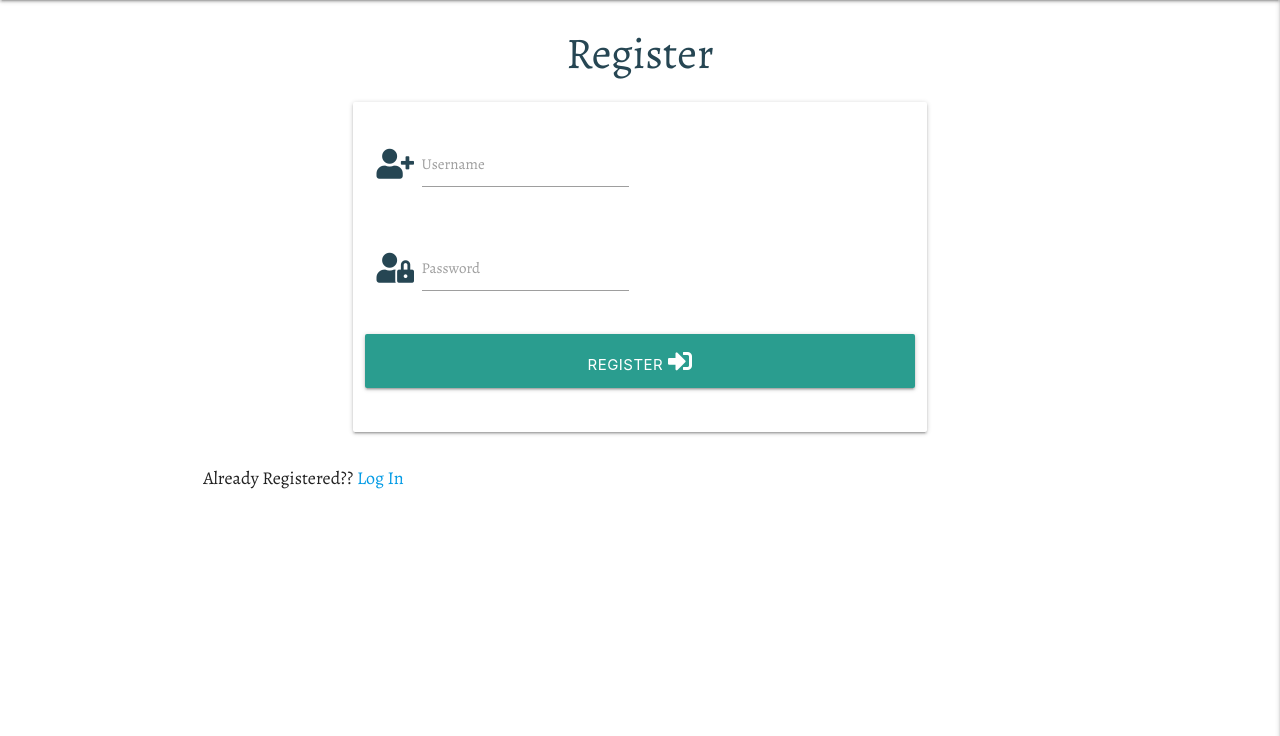
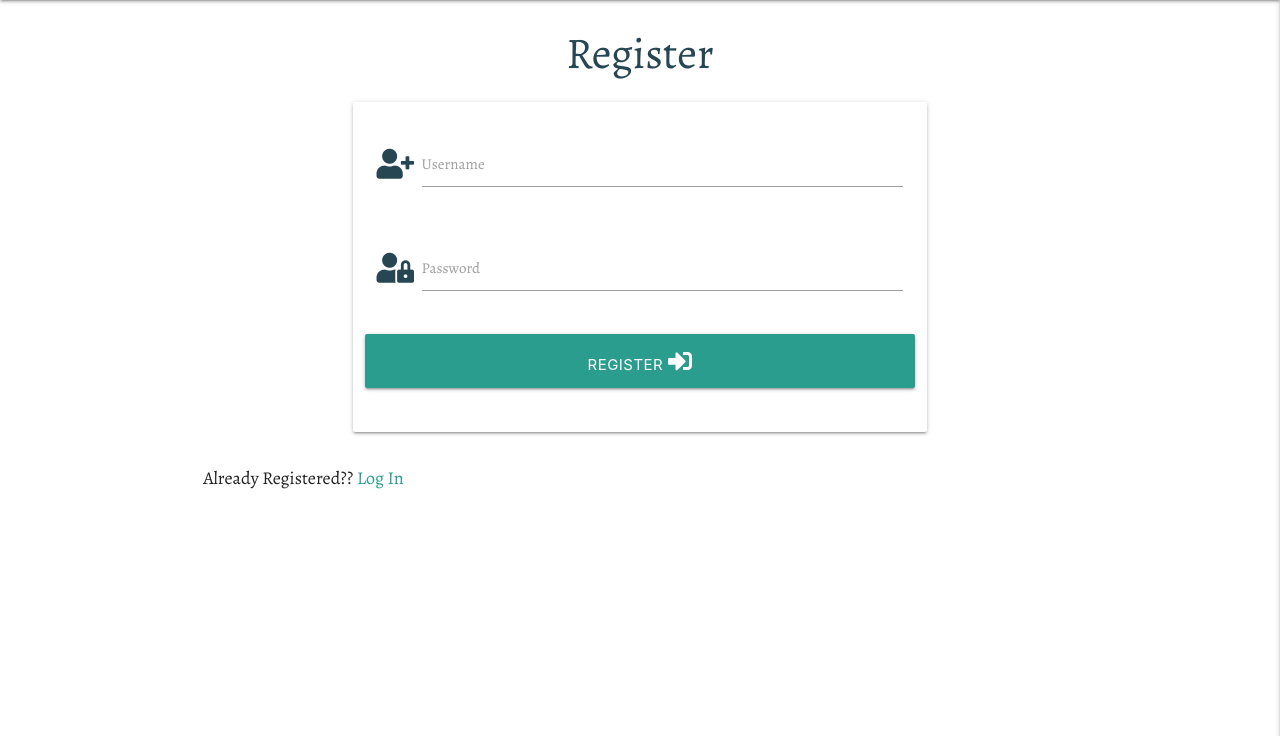
Before and after one commit to Code-Institute-Submissions/Willdeakin-Milestone-Project-3_NovResub, a Flask app: page / in a window 1280 px wide. Shown: the part 64-800 px from the top of the page. Run offline with Flask 2, Linux system fonts and the light colour scheme; some libraries are stand-ins or nearby versions.

Commit message:
change link colours to match colour scheme

```diff
--- a/static/css/style.css
+++ b/static/css/style.css
@@ -39,3 +39,6 @@ body{
     padding-right: 1.5rem;
     color: #2a9d8fff;
 }
+.link{
+    color: #2a9d8fff;
+}
--- a/templates/login.html
+++ b/templates/login.html
@@ -35,7 +35,7 @@
     </form>
     <div class="row">
         <div class="col s12">
-            <p class="small-text">New Here? <a href="{{ url_for('register') }}" class="small-text">Register Account</a></p>
+            <p class="small-text">New Here? <a href="{{ url_for('register') }}" class="small-text link">Register Account</a></p>
         </div>
     </div>
 
--- a/templates/recipes.html
+++ b/templates/recipes.html
@@ -41,7 +41,7 @@
                 <div class="collapsible-body">
                     <strong class="small-text">Cooked using: {{ recipe.cooking_tool }}</strong>
                     <p class="small-text">Takes approximately {{ recipe.TTC }} minutes while {{ recipe.cooking_method }}.</p>
-                    <p class="small-text">Find a link to this recipe <a href="{{ recipe.website_link }}" target="none"class="small-text">here</a></p>
+                    <p class="small-text">Find a link to this recipe <a href="{{ recipe.website_link }}" target="none"class="small-text link">here</a></p>
                     <p class="small-text">This is a recipe native to {{ recipe.country_name }}</p>
                     <p><em class="small-text">Recipe created by: {{ recipe.created_by }}.</em></p>
                 </div>
--- a/templates/register.html
+++ b/templates/register.html
@@ -9,7 +9,7 @@
         <div class="card-panel">
             <!-- username -->
             <div class="row">
-                <div class="input-field col s6">
+                <div class="input-field col s12">
                     <i class="fas fa-user-plus prefix charcoal"></i>
                     <input id="username" name="username" type="text" class="validate"
                     minlength="5" maxlength="15" pattern="^[a-zA-Z0-9]{5,15}$" class="validate" required>
@@ -18,7 +18,7 @@
             </div>
             <!-- password -->
             <div class="row">
-                <div class="input-field col s6">
+                <div class="input-field col s12">
                     <i class="fas fa-user-lock prefix charcoal"></i>
                     <input id="password" name="password" type="password" minlength="5"
                         maxlength="15" pattern="^[a-zA-Z0-9]{5,15}$" class="validate" required>
@@ -35,7 +35,7 @@
     </form>
     <div class="row">
         <div class="col s12">
-            <p class="small-text">Already Registered?? <a href="{{ url_for('login') }}" class="small-text">Log In</a></p>
+            <p class="small-text">Already Registered?? <a href="{{ url_for('login') }}" class="small-text link">Log In</a></p>
         </div>
     </div>
 
```
